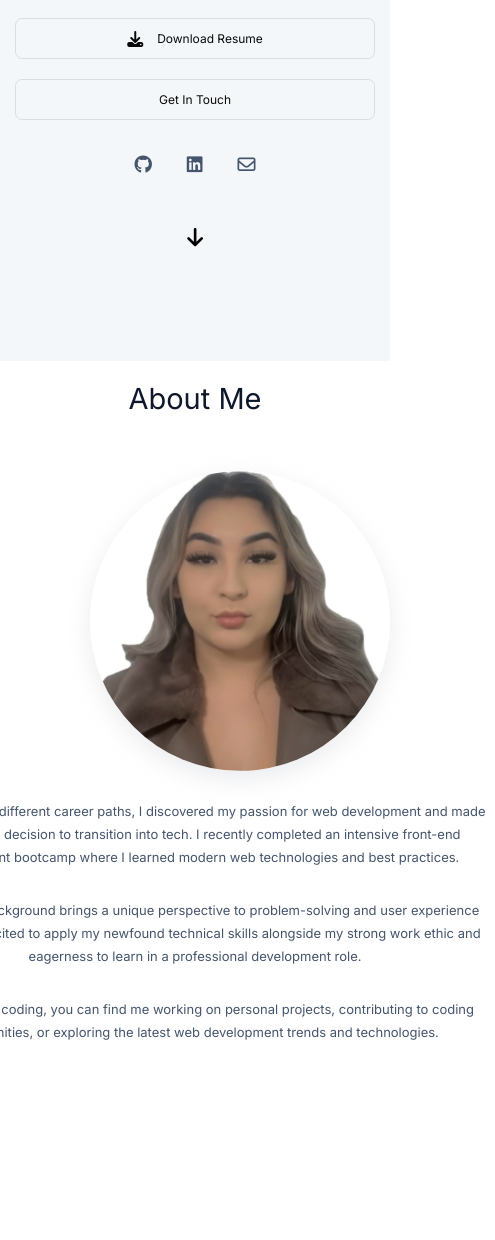
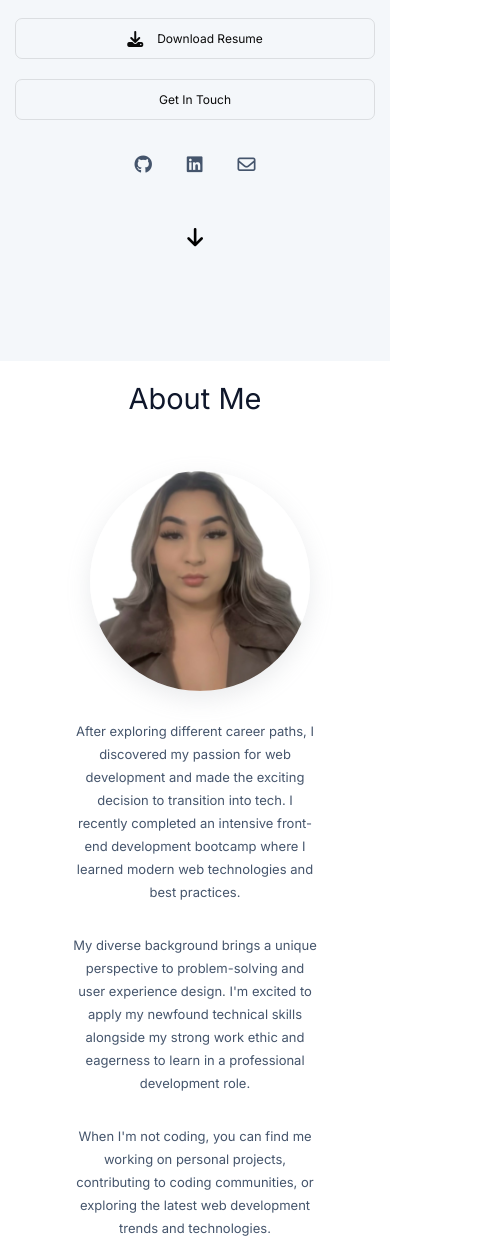
Before and after one commit to Mariii209/maritza-portfolio, a React (Create React App) app: page / in a window 390 px wide. Shown: the part 483-1723 px from the top of the page, 495 px wide, since content can reach past the window. Before the commit the page ends 1688 px from the top, so only its background shows below. Built offline with nearby package versions, Linux system fonts and the light colour scheme.

Commit message:
Add responsive styles for About page on small screens
Introduced a media query for screens up to 640px wide to adjust the width of the description container and resize the profile image, improving mobile responsiveness on the About page.

```diff
--- a/src/About.css
+++ b/src/About.css
@@ -60,3 +60,13 @@
     gap: 25px;
   }
 }
+
+@media (max-width: 640px) {
+  .About .Description-container {
+    width: 70%;
+  }
+  .About .Maritza-image-container .Profile-img {
+    width: 220px;
+    height: 220px;
+  }
+}
```
